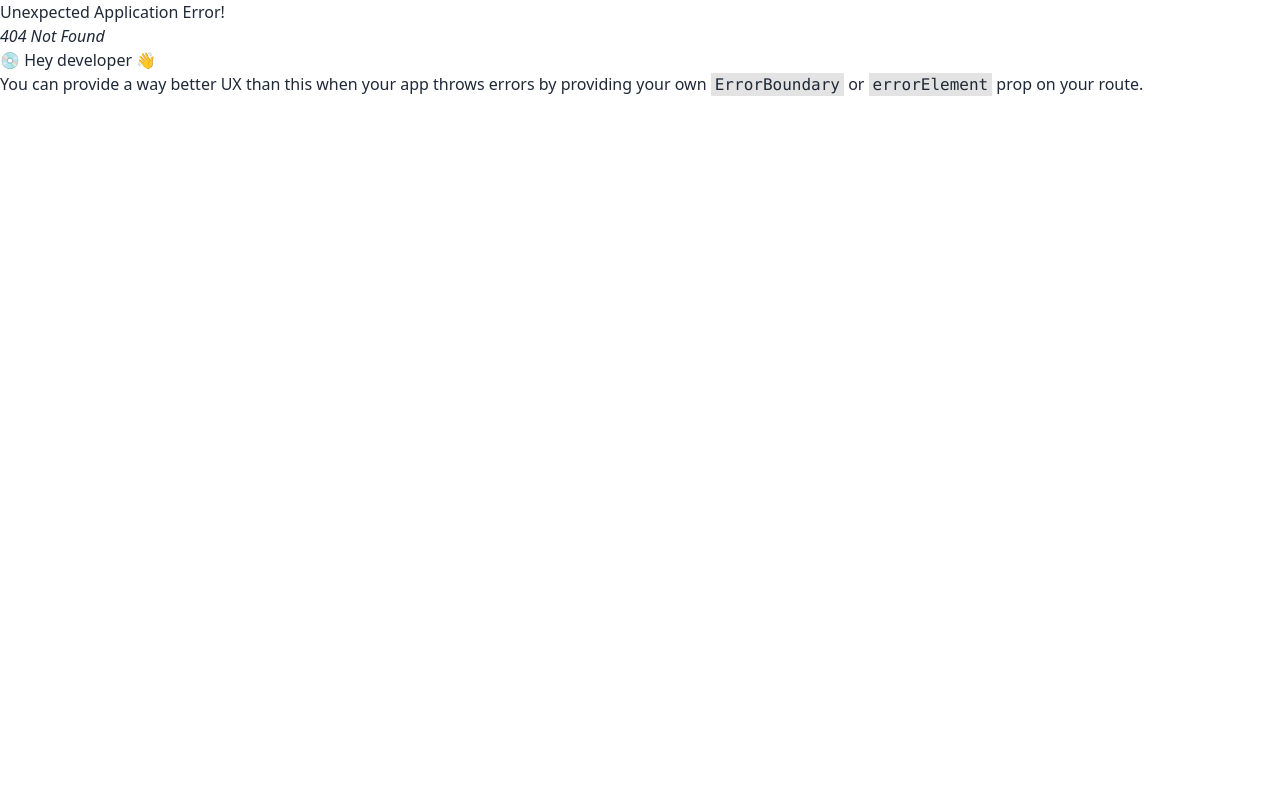
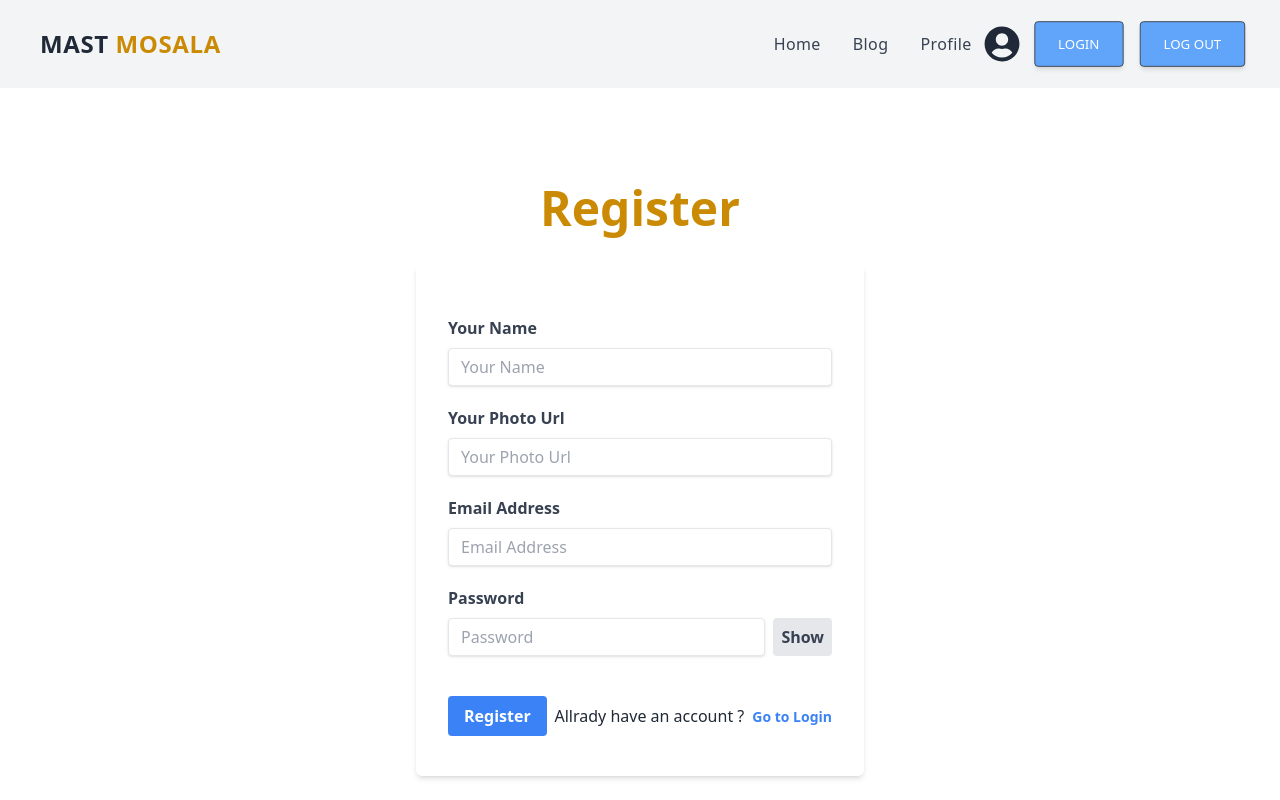
Before and after one commit to Jahidmorol/online-chef-client, a React (Vite) app: page /register in a window 1280 px wide. Before the commit this address had no page. Shown: the top 800 px of the page. Built offline with nearby package versions, Linux system fonts and the light colour scheme.

Commit message:
implant normal loginpage and registerpage

```diff
--- /dev/null
+++ b/src/pages/login/Login.jsx
@@ -0,0 +1,118 @@
+import React, { useState } from "react";
+import { Link } from "react-router-dom";
+
+const Login = () => {
+  // const [email, setEmail] = useState('');
+  // const [password, setPassword] = useState('');
+  const [showPassword, setShowPassword] = useState(false);
+  const [errorMessage, setErrorMessage] = useState("");
+
+  // const handleEmailChange = (event) => {
+  //   setEmail(event.target.value);
+  // };
+
+  // const handlePasswordChange = (event) => {
+  //   setPassword(event.target.value);
+  // };
+
+  const handleShowPassword = () => {
+    setShowPassword(!showPassword);
+  };
+
+  const handleSubmit = (event) => {
+    event.preventDefault();
+
+    const form = event.target;
+    const email = form.email.value;
+    const password = form.password.value;
+    console.log(email, password);
+
+    form.reset();
+
+    if (!email || !password) {
+      setErrorMessage("Please enter an email and password");
+    } else {
+      setErrorMessage("");
+      console.log("Email:", email);
+      console.log("Password:", password);
+    }
+  };
+
+  return (
+    <div className="flex justify-center items-center h-screen">
+      <div className="max-w-md w-full mx-4">
+        <h1 className="text-5xl text-center text-yellow-600 font-bold mb-8">Login</h1>
+        <form
+          onSubmit={handleSubmit}
+          className="bg-gray-300 shadow-md rounded-md px-8 pt-8 pb-10 mb-4"
+        >
+          <div className="my-7">
+            <label
+              className="block text-gray-700 font-bold mb-2"
+              htmlFor="email"
+            >
+              Email Address
+            </label>
+            <input
+              className="shadow appearance-none border rounded w-full py-2 px-3 text-gray-700 leading-tight focus:outline-none focus:shadow-outline"
+              name="email"
+              type="email"
+              placeholder="Email Address"
+              // value={email}
+              // onChange={handleEmailChange}
+              required
+            />
+          </div>
+          <div className="mb-4">
+            <label
+              className="block text-gray-700 font-bold mb-2"
+              htmlFor="password"
+            >
+              Password
+            </label>
+            <div className="flex">
+              <input
+                className="shadow appearance-none border rounded w-full py-2 px-3 text-gray-700 leading-tight focus:outline-none focus:shadow-outline"
+                name="password"
+                type={showPassword ? "text" : "password"}
+                placeholder="Password"
+                //   value={password}
+                //   onChange={handlePasswordChange}
+                required
+              />
+              <button
+                type="button"
+                className="ml-2 bg-gray-200 hover:bg-gray-300 focus:bg-gray-300 text-gray-700 font-semibold px-2 py-1 rounded"
+                onClick={handleShowPassword}
+              >
+                {showPassword ? "Hide" : "Show"}
+              </button>
+            </div>
+          </div>
+          {errorMessage && (
+            <p className="text-red-500 text-xs mb-4">{errorMessage}</p>
+          )}
+          <div className="flex items-center justify-between">
+            <button
+              className="bg-blue-500 hover:bg-blue-700 text-white font-bold py-2 px-4 mt-5 rounded focus:outline-none focus:shadow-outline"
+              type="submit"
+            >
+              Sign In
+            </button>
+            <p className="mt-5">
+              If are you new{" "}
+              <Link
+                to="/register"
+                className="inline-block align-baseline font-bold text-sm text-blue-500 hover:text-blue-800"
+              >
+                Go to Register
+              </Link>
+            </p>
+          </div>
+        </form>
+      </div>
+    </div>
+  );
+};
+
+export default Login;
--- /dev/null
+++ b/src/pages/login/Register.jsx
@@ -0,0 +1,137 @@
+import React, { useState } from 'react';
+import { Link } from 'react-router-dom';
+
+const Register = () => {
+    const [showPassword, setShowPassword] = useState(false);
+    const [errorMessage, setErrorMessage] = useState("");
+
+
+    const handleShowPassword = () => {
+      setShowPassword(!showPassword);
+    };
+
+    const handleSubmit = (event) => {
+      event.preventDefault();
+
+      const form = event.target;
+      const email = form.email.value;
+      const password = form.password.value;
+      console.log(email, password);
+
+      form.reset();
+
+      if (!email || !password) {
+        setErrorMessage("Please enter an email and password");
+      } else {
+        setErrorMessage("");
+        console.log("Email:", email);
+        console.log("Password:", password);
+      }
+    };
+
+    return (
+      <div className="flex justify-center items-center h-screen">
+        <div className="max-w-md w-full mx-4">
+          <h1 className="text-5xl text-center text-yellow-600 font-bold mb-8">Register</h1>
+          <form
+            onSubmit={handleSubmit}
+            className="bg- shadow-md rounded-md px-8 pt-8 pb-10 mb-4"
+          >
+            <div className="my-5">
+              <label
+                className="block text-gray-700 font-bold mb-2"
+                htmlFor="name"
+              >
+                Your Name
+              </label>
+              <input
+                className="shadow appearance-none border rounded w-full py-2 px-3 text-gray-700 leading-tight focus:outline-none focus:shadow-outline"
+                name="name"
+                type="text"
+                placeholder="Your Name"
+                required
+              />
+            </div>
+            <div className="my-5">
+              <label
+                className="block text-gray-700 font-bold mb-2"
+                htmlFor="picture"
+              >
+                Your Photo Url
+              </label>
+              <input
+                className="shadow appearance-none border rounded w-full py-2 px-3 text-gray-700 leading-tight focus:outline-none focus:shadow-outline"
+                name="picture"
+                type="text"
+                placeholder="Your Photo Url"
+                required
+              />
+            </div>
+            <div className="my-5">
+              <label
+                className="block text-gray-700 font-bold mb-2"
+                htmlFor="email"
+              >
+                Email Address
+              </label>
+              <input
+                className="shadow appearance-none border rounded w-full py-2 px-3 text-gray-700 leading-tight focus:outline-none focus:shadow-outline"
+                name="email"
+                type="email"
+                placeholder="Email Address"
+                required
+              />
+            </div>
+            <div className="my-5">
+              <label
+                className="block text-gray-700 font-bold mb-2"
+                htmlFor="password"
+              >
+                Password
+              </label>
+              <div className="flex">
+                <input
+                  className="shadow appearance-none border rounded w-full py-2 px-3 text-gray-700 leading-tight focus:outline-none focus:shadow-outline"
+                  name="password"
+                  type={showPassword ? "text" : "password"}
+                  placeholder="Password"
+                  //   value={password}
+                  //   onChange={handlePasswordChange}
+                  required
+                />
+                <button
+                  type="button"
+                  className="ml-2 bg-gray-200 hover:bg-gray-300 focus:bg-gray-300 text-gray-700 font-semibold px-2 py-1 rounded"
+                  onClick={handleShowPassword}
+                >
+                  {showPassword ? "Hide" : "Show"}
+                </button>
+              </div>
+            </div>
+            {errorMessage && (
+              <p className="text-red-500 text-xs mb-4">{errorMessage}</p>
+            )}
+            <div className="flex items-center justify-between">
+              <button
+                className="bg-blue-500 hover:bg-blue-700 text-white font-bold py-2 px-4 mt-5 rounded focus:outline-none focus:shadow-outline"
+                type="submit"
+              >
+                Register
+              </button>
+              <p className="mt-5 ">
+                Allrady have an account ?
+                <Link
+                  to="/login"
+                  className="ms-2 inline-block align-baseline font-bold text-sm text-blue-500 hover:text-blue-800"
+                >
+                  Go to Login
+                </Link>
+              </p>
+            </div>
+          </form>
+        </div>
+      </div>
+    );
+  };
+
+export default Register;
--- a/src/pages/shared/Header.jsx
+++ b/src/pages/shared/Header.jsx
@@ -44,7 +44,7 @@ const Header = () => {
               <Link>
                 <FaUserCircle className="w-9 h-9"></FaUserCircle>{" "}
               </Link>
-              <button className="btn">Login</button>
+              <Link to='/login'><button className="btn">Login</button></Link>
               <button className="btn">Log Out</button>
             </li>
           </ul>
```
Also changed, not shown: src/routes/Routes.jsx (+10 -0 lines).
